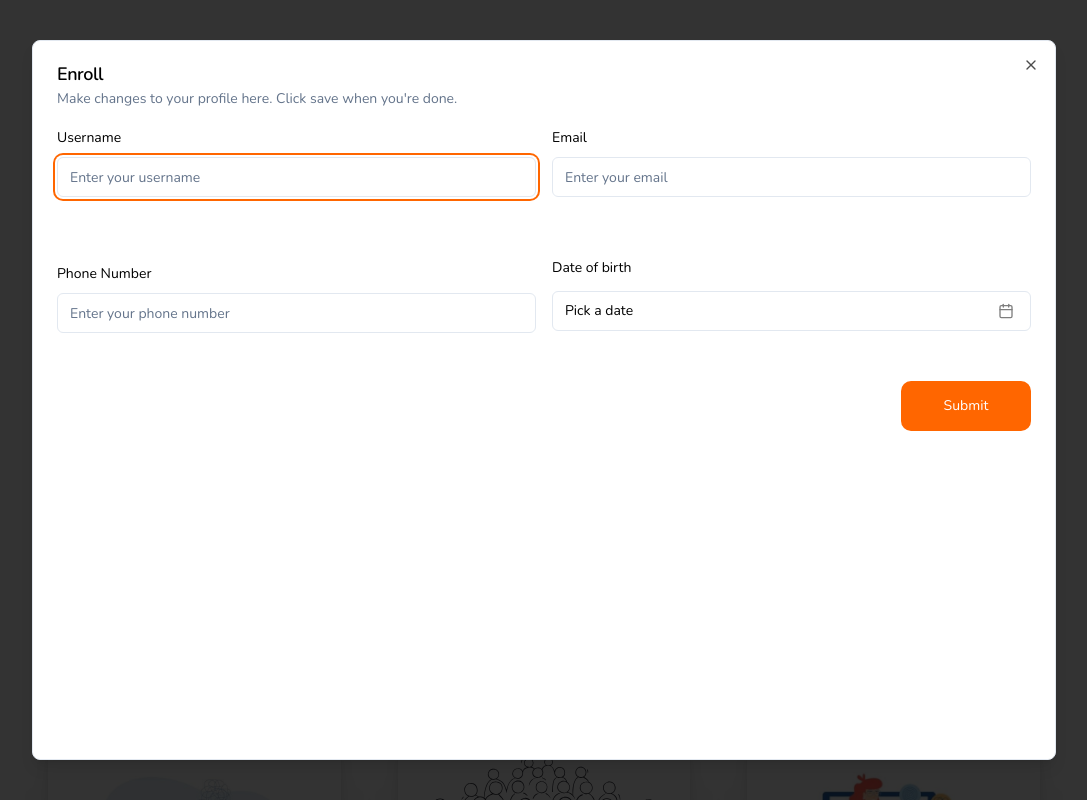
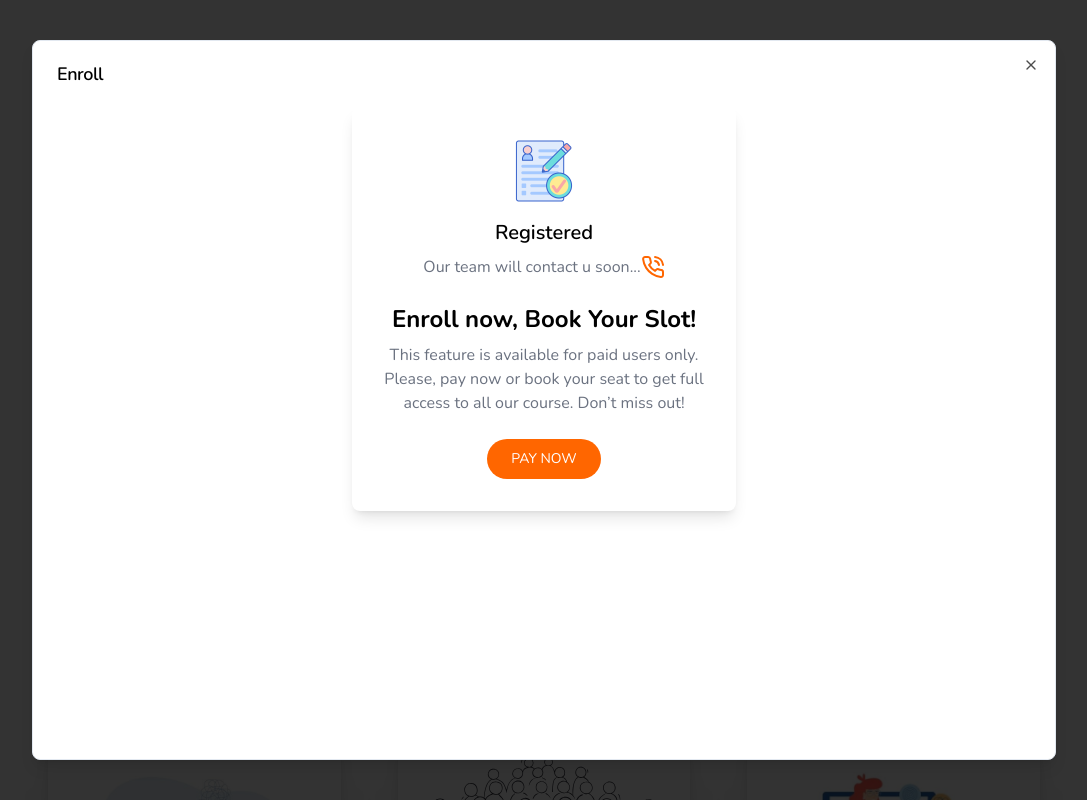
Before and after one commit to yogeshpraja11/unfazed-landing-page, a Next.js app: page / in a window 1280 px wide. Both pictures are taken after a click on the button "Enroll Now". Shown: the top 800 px of the page, without its empty margins (96-1183 px from the left). Built offline with nearby package versions, Linux system fonts and the light colour scheme.

Commit message:
test payment

```diff
--- a/src/components/sections/HeroSection.tsx
+++ b/src/components/sections/HeroSection.tsx
@@ -1,5 +1,5 @@
 "use client";
-import React from "react";
+import React, {useState} from "react";
 import {Button} from "@/components/ui/button";
 import {
   Dialog,
@@ -12,7 +12,7 @@ import {
 } from "@/components/ui/dialog";
 import {zodResolver} from "@hookform/resolvers/zod";
 import {format} from "date-fns";
-import {CalendarIcon} from "lucide-react";
+import {CalendarIcon, PhoneCall} from "lucide-react";
 import {useForm} from "react-hook-form";
 import {z} from "zod";
 import {cn} from "@/lib/utils";
@@ -37,9 +37,12 @@ const FormSchema = z.object({
   dob: z.date({
     required_error: "A date of birth is required.",
   }),
-  username: z
+  firstName: z
     .string()
-    .min(2, {message: "Username must be at least 2 characters."}),
+    .min(2, {message: "Firstname must be at least 2 characters."}),
+  lastName: z
+    .string()
+    .min(2, {message: "Lastname must be at least 2 characters."}),
   email: z.string().email({message: "Invalid email address."}),
   phoneNumber: z
     .string()
@@ -51,6 +54,86 @@ function HeroSection() {
   const form = useForm<z.infer<typeof FormSchema>>({
     resolver: zodResolver(FormSchema),
   });
+  const [showType, setShowType] = useState("formd");
+
+  interface RazorpayResponse {
+    razorpay_payment_id: string;
+    razorpay_order_id: string;
+    razorpay_signature: string;
+  }
+
+  interface PaymentResult {
+    success: boolean;
+  }
+
+  const handlePayment = async () => {
+    try {
+      // Make API call to create a Razorpay order
+      const formData = new FormData();
+      formData.append("amount", "50000"); // Amount in paise (₹500 = 50000 paise)
+      formData.append("currency", "INR");
+      formData.append("contact_id", "1"); // Replace with the actual contact_id
+
+      // Make API call to create a Razorpay order using FormData
+      const response = await fetch(
+        "https://landing.unfazed.co.in/api/create-payment",
+        {
+          method: "POST",
+          body: formData,
+        }
+      );
+
+      const data = await response.json();
+
+      if (!data) {
+        console.error("Failed to create order");
+        return;
+      }
+
+      // Razorpay options
+      const options: any = {
+        key: "rzp_test_7GPcqJ45CdVJHP", // Add Razorpay Key ID
+        amount: data.amount, // Amount in paise
+        currency: data.currency,
+        name: "Your Company Name",
+        description: "Test Transaction",
+        order_id: data.id, // Razorpay order ID returned from backend
+        handler: async (response: RazorpayResponse) => {
+          // On successful payment, save payment details in the backend
+          const paymentResponse = await fetch("/api/save-payment", {
+            method: "POST",
+            headers: {
+              "Content-Type": "application/json",
+            },
+            body: JSON.stringify({
+              razorpay_payment_id: response.razorpay_payment_id,
+              razorpay_order_id: response.razorpay_order_id,
+              razorpay_signature: response.razorpay_signature,
+            }),
+          });
+
+          const paymentResult: PaymentResult = await paymentResponse.json();
+          if (paymentResult.success) {
+            alert(
+              `Payment Successful! Payment ID: ${response.razorpay_payment_id}`
+            );
+          } else {
+            alert("Payment Failed");
+          }
+        },
+        prefill: {
+          name: "John Doe", // Replace with actual customer name
+          email: "john.doe@example.com", // Replace with actual customer email
+          contact: "9999999999", // Replace with actual customer contact
+        },
+        theme: {
+          color: "#3399cc",
+        },
+      };
+    } catch (error) {
+      console.error("Error in processing payment:", error);
+    }
+  };
 
   function onSubmit(data: z.infer<typeof FormSchema>) {
     // toast({
@@ -91,11 +174,12 @@ function HeroSection() {
             <DialogContent className="w-full max-w-[800px] h-[90vh] sm:max-w-[800px]">
               <DialogHeader>
                 <DialogTitle>Enroll</DialogTitle>
-                <DialogDescription>
+                {/* <DialogDescription>
                   Make changes to your profile here. Click save when you're
                   done.
-                </DialogDescription>
+                </DialogDescription> */}
               </DialogHeader>
+              {showType === "form" ? (
                 <Form {...form}>
                   <form
                     onSubmit={form.handleSubmit(onSubmit)}
@@ -105,14 +189,14 @@ function HeroSection() {
                       <div>
                         <FormField
                           control={form.control}
-                        name="username"
+                          name="firstName"
                           render={({field}) => (
                             <FormItem>
-                            <FormLabel>Username</FormLabel>
+                              <FormLabel>First Name</FormLabel>
                               <FormControl>
                                 <Input
                                   {...field}
-                                placeholder="Enter your username"
+                                  placeholder="Enter your first name"
                                 />
                               </FormControl>
                               <FormMessage />
@@ -120,6 +204,26 @@ function HeroSection() {
                           )}
                         />
                       </div>
+                      <div>
+                        <FormField
+                          control={form.control}
+                          name="lastName"
+                          render={({field}) => (
+                            <FormItem>
+                              <FormLabel>Last Name</FormLabel>
+                              <FormControl>
+                                <Input
+                                  {...field}
+                                  placeholder="Enter your last name"
+                                />
+                              </FormControl>
+                              <FormMessage />
+                            </FormItem>
+                          )}
+                        />
+                      </div>
+                    </div>
+                    <div className="grid gap-4 py-4 grid-cols-2">
                       <div>
                         <FormField
                           control={form.control}
@@ -139,8 +243,6 @@ function HeroSection() {
                           )}
                         />
                       </div>
-                  </div>
-                  <div className="grid gap-4 py-4 grid-cols-2">
                       <div>
                         <FormField
                           control={form.control}
@@ -160,6 +262,8 @@ function HeroSection() {
                           )}
                         />
                       </div>
+                    </div>
+                    <div className="grid gap-4 py-4 grid-cols-2">
                       <div>
                         <FormField
                           control={form.control}
@@ -212,56 +316,52 @@ function HeroSection() {
                       </div>
                     </div>
                     <div></div>
-
-                  <DialogFooter>
-                    {/* <Button type="submit">Submit</Button> */}
-                  </DialogFooter>
                   </form>
                 </Form>
+              ) : (
+                <>
+                  <div className="flex flex-col items-center justify-center p-8 mt-6 bg-white rounded-lg shadow-lg max-w-sm mx-auto">
+                    <img
+                      src="/images/enrollment.png"
+                      alt="Planeeet Logo"
+                      className="w-16 h-16 mb-4"
+                    />
 
-              {/* <div className="grid gap-4 py-4 grid-cols-2">
-                <div>
-                  <Label htmlFor="name" className="text-right">
-                    Name
-                  </Label>
-                  <Input
-                    id="name"
-                    defaultValue="Pedro Duarte"
-                    className="col-span-3"
+                    <h1 className="text-xl font-semibold">Registered</h1>
+                    <p className="text-gray-500 mt-2 flex">
+                      Our team will contact u soon...{" "}
+                      <PhoneCall color="#ff6600" />
+                    </p>
+
+                    <h2 className="text-2xl font-bold mt-6">
+                      Enroll now, Book Your Slot!
+                    </h2>
+                    <p className="text-center text-gray-500 mt-2">
+                      This feature is available for paid users only. Please, pay
+                      now or book your seat to get full access to all our
+                      course. Don’t miss out!
+                    </p>
+
+                    {/* <button
+                      onClick={handlePayment}
+                      className="mt-6 bg-gradient-to-r from-red-400 to-red-500 hover:bg-primary text-white py-2 px-6 rounded-full shadow-md hover:shadow-lg transition-shadow duration-200"
+                    ></button> */}
+                    <Button
+                      onClick={handlePayment}
+                      className="mt-6  bg-primary hover:opacity-90  hover:bg-secondary text-white py-2 px-6 rounded-full shadow-none"
+                    >
+                      PAY NOW
+                    </Button>
+                  </div>
+                </>
+              )}
+              <DialogFooter>
+                {showType === "form" && (
+                  <MainButton
+                    text="Submit"
+                    classes="shadow-none w-[8.125rem]"
                   />
-                </div>
-                <div>
-                  <Label htmlFor="username" className="text-right">
-                    Username
-                  </Label>
-                  <Input
-                    id="username"
-                    defaultValue="@peduarte"
-                    className="col-span-3"
-                  />
-                </div>
-              </div>
-              <div className="grid gap-4 py-4 grid-cols-2">
-                <div>
-                  <Label htmlFor="name" className="text-right">
-                    Email
-                  </Label>
-                  <Input
-                    id="name"
-                    type="email"
-                    placeholder="harsh@gmail.com"
-                    className="col-span-3"
-                  />
-                </div>
-                <div>
-                  <Label htmlFor="phone" className="text-right">
-                    Phone Number
-                  </Label>
-                  <Input id="phone" type="tel" className="col-span-3" />
-                </div>
-              </div> */}
-              <DialogFooter>
-                <MainButton text="Submit" classes="shadow-none w-[8.125rem]" />
+                )}
               </DialogFooter>
             </DialogContent>
           </Dialog>
```
Also changed, not shown: public/images/enrollment.png (added). Lines whose indentation alone changed are shown as unchanged.
